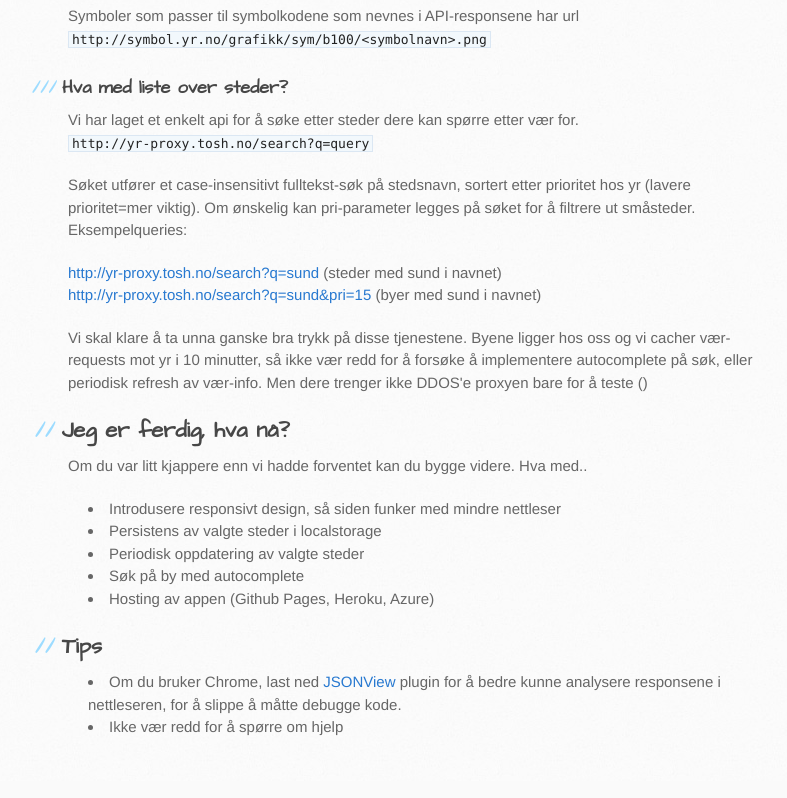
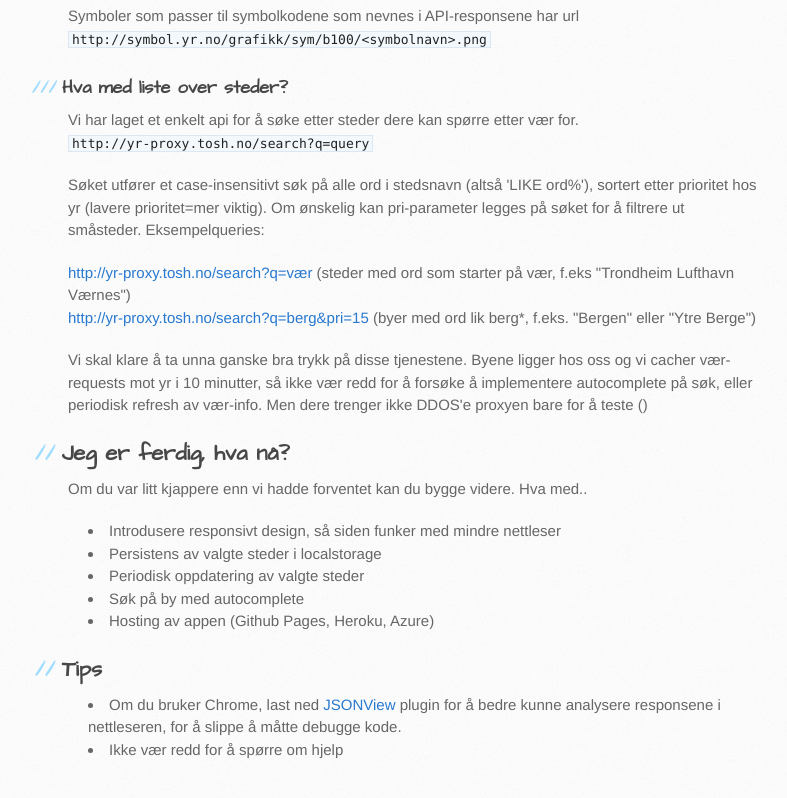
Before and after one commit to ToshB/fagfredag-spa, a plain HTML site: page oppgave.html in a window 1280 px wide. Shown: the part 1102-1900 px from the top of the page, without its empty margins (102-889 px from the left). Drawn offline with Linux system fonts and the light colour scheme.

Commit message:
more info

```diff
--- a/oppgave.html
+++ b/oppgave.html
@@ -52,9 +52,9 @@
 
           <h3>Hva med liste over steder?</h3>
           <p>Vi har laget et enkelt api for å søke etter steder dere kan spørre etter vær for. </br><code>http://yr-proxy.tosh.no/search?q=query</code></p>
-          <p>Søket utfører et case-insensitivt fulltekst-søk på stedsnavn, sortert etter prioritet hos yr (lavere prioritet=mer viktig). Om ønskelig kan pri-parameter legges på søket for å filtrere ut småsteder. Eksempelqueries:<p>
-          <a href="http://yr-proxy.tosh.no/search?q=sund">http://yr-proxy.tosh.no/search?q=sund</a> (steder med sund i navnet)</br>
-          <a href="http://yr-proxy.tosh.no/search?q=sund&amp;pri=15">http://yr-proxy.tosh.no/search?q=sund&amp;pri=15</a> (byer med sund i navnet)
+          <p>Søket utfører et case-insensitivt søk på alle ord i stedsnavn (altså 'LIKE ord%'), sortert etter prioritet hos yr (lavere prioritet=mer viktig). Om ønskelig kan pri-parameter legges på søket for å filtrere ut småsteder. Eksempelqueries:<p>
+          <a href="http://yr-proxy.tosh.no/search?q=vær">http://yr-proxy.tosh.no/search?q=vær</a> (steder med ord som starter på vær, f.eks "Trondheim Lufthavn Værnes")</br>
+          <a href="http://yr-proxy.tosh.no/search?q=berg&amp;pri=15">http://yr-proxy.tosh.no/search?q=berg&amp;pri=15</a> (byer med ord lik berg*, f.eks. "Bergen" eller "Ytre Berge")
           <p>Vi skal klare å ta unna ganske bra trykk på disse tjenestene. Byene ligger hos oss og vi cacher vær-requests mot yr i 10 minutter, så ikke vær redd for å forsøke å implementere autocomplete på søk, eller periodisk refresh av vær-info. Men dere trenger ikke DDOS'e proxyen bare for å teste ()
 
           <h2>Jeg er ferdig, hva nå?</h2>
```
